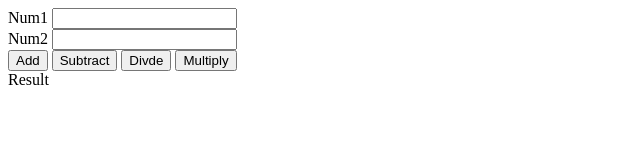
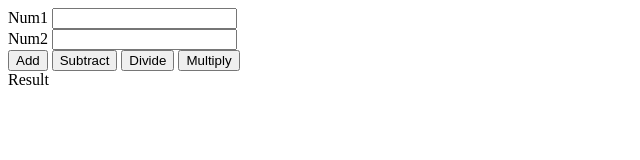
Before and after one commit to KerryPower/Module5Lab, a website: page Exercise7/myapp/public/calculator.html in a window 1280 px wide. Shown: the full height of the page, 0-640 px from the left. Drawn offline with Linux system fonts and the light colour scheme.

Commit message:
change spelling error in Calulator.html

```diff
--- a/Exercise7/myapp/public/calculator.html
+++ b/Exercise7/myapp/public/calculator.html
@@ -19,7 +19,7 @@
     <div>
         <button id="addButton">Add</button>
         <button id="subtractButton">Subtract</button>
-        <button id="divideButton">Divde</button>
+        <button id="divideButton">Divide</button>
         <button id="multiplyButton">Multiply</button>
     </div>
     <div>Result
```
